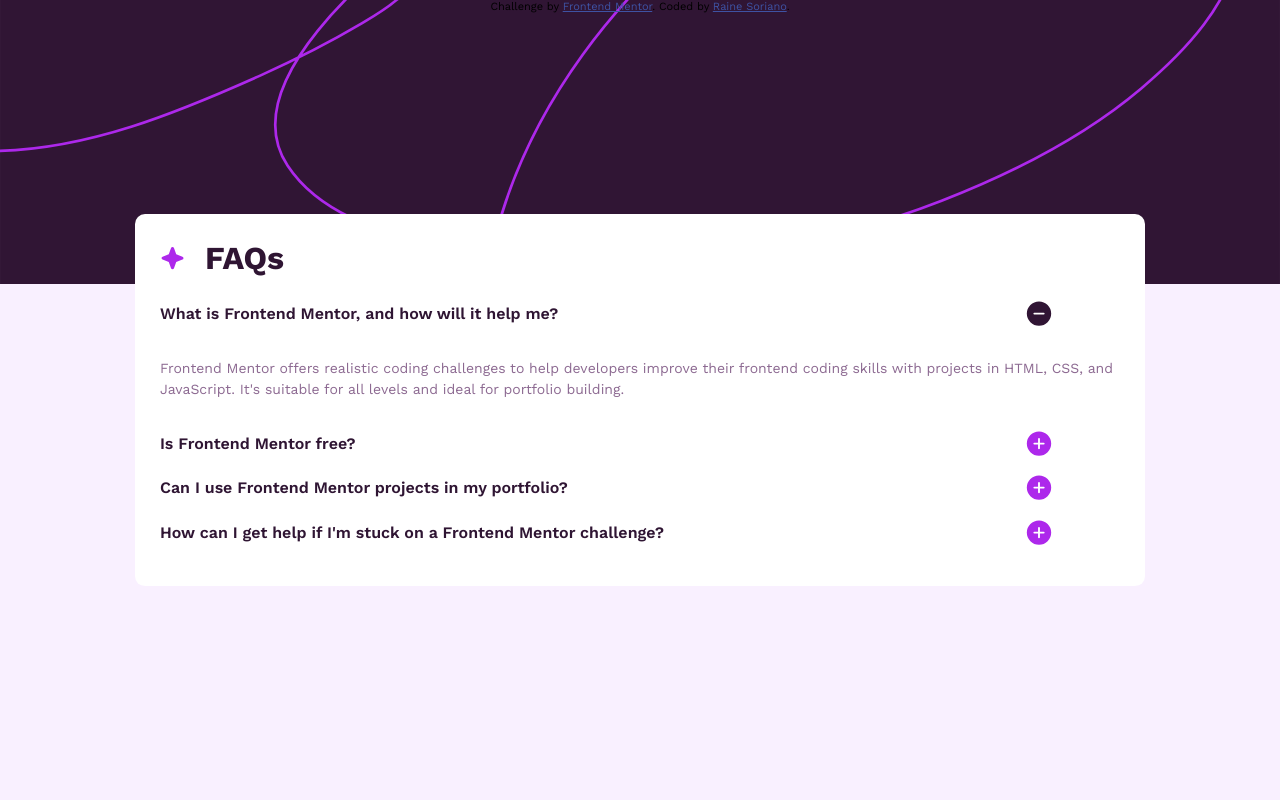
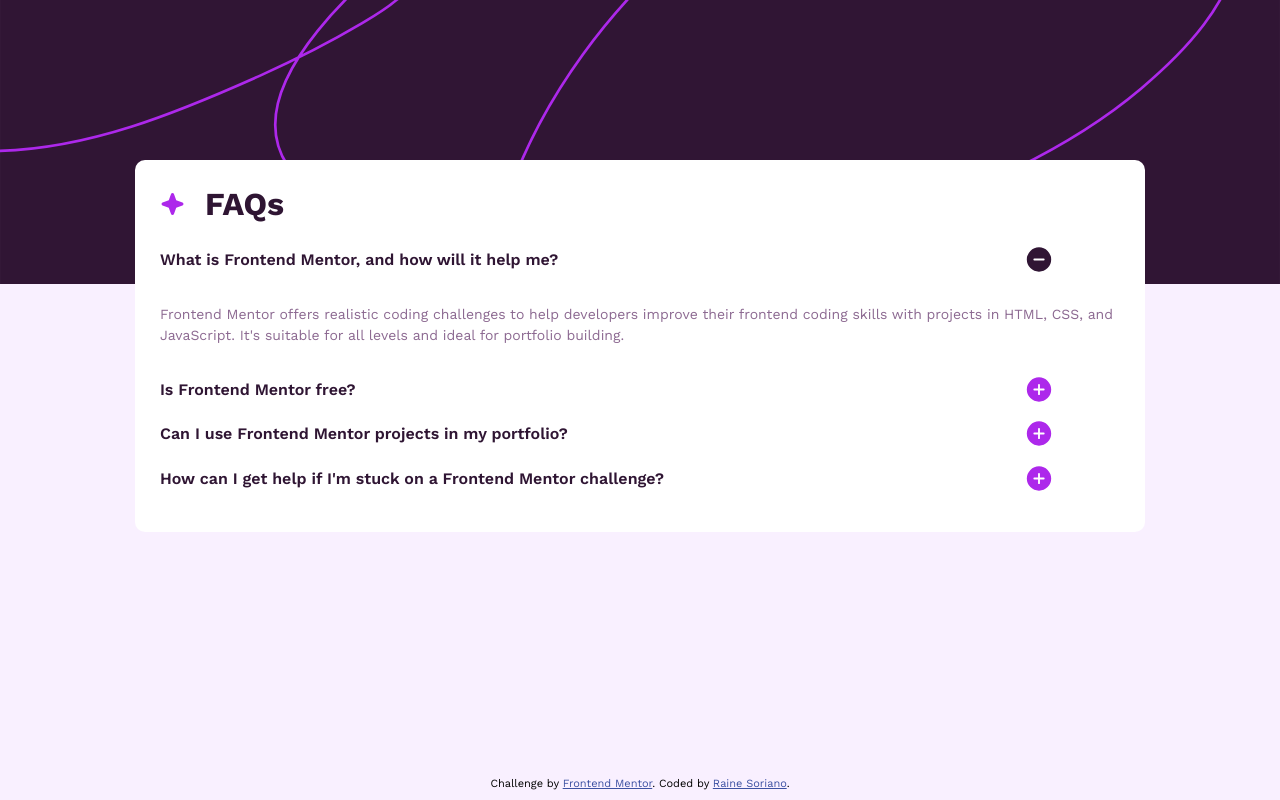
Before and after one commit to rainearcher/faq-accordion, a React (Create React App) app: page / in a window 1280 px wide. Built offline with nearby package versions, Linux system fonts and the light colour scheme.

Commit message:
fix overflow when answers are expanded

```diff
--- a/src/App.css
+++ b/src/App.css
@@ -5,6 +5,9 @@
   background-color: hsl(275, 100%, 97%);
   width: 100vw;
   height: 100vh;
+  overflow : auto;
+  display: grid;
+  grid-template-rows: 20% auto 5%;
 }
 
 @media only screen and (max-width: 376px) {
@@ -23,10 +26,9 @@
   background-color: hsl(0, 0%, 100%);
   width: 75%;
   height: fit-content;
-  position: absolute;
-  top: 50%;
-  left: 50%;
-  transform: translate(-50%, -50%);
+  grid-row: 2 / 2;
+  justify-self: center;
+  align-self: start;
   border-radius: 10px;
   padding: 25px;
 }
@@ -76,8 +78,11 @@
 
 
 .attribution {
+  align-self: end;
+  grid-row: 3 / 3;
   font-size: 11px;
   text-align: center;
+  margin: 10px auto;
 }
 .attribution a {
   color: hsl(228, 45%, 44%);
```
